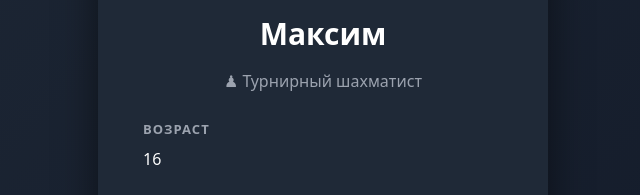
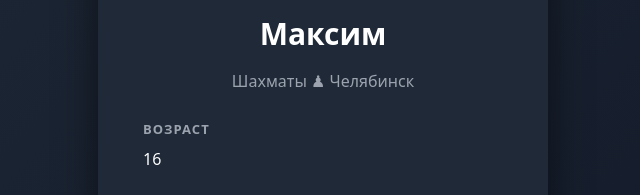
Before and after one commit to TINIL1N/chess-profile, a plain HTML site: page index.html in a window 1280 px wide. Shown: the part 255-450 px from the top of the page, 317-957 px from the left. Drawn offline with Linux system fonts and the light colour scheme; no server answers.

Commit message:
Update index.html

```diff
--- a/index.html
+++ b/index.html
@@ -138,7 +138,7 @@ text-align:center;
 <img class="photo" src="Me.png">
 
 <h1>Максим</h1>
-<p class="subtitle">♟ Турнирный шахматист</p>
+<p class="subtitle"> Шахматы ♟ Челябинск</p>
 
 <div class="section">
 <h3>Возраст</h3>
```
